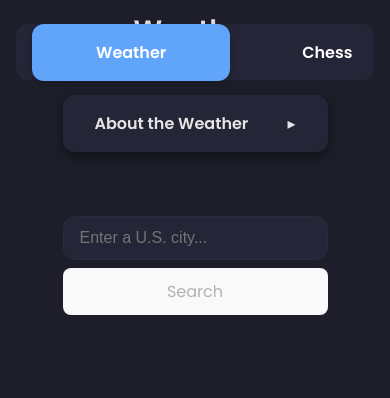
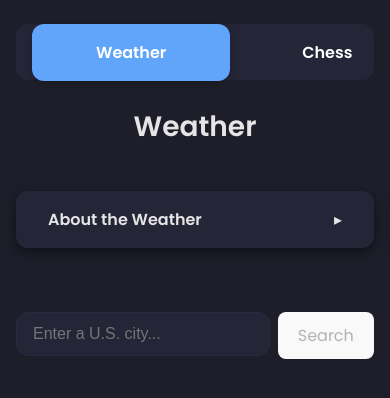
Before and after one commit to HendrixG/weather-app, a React (Vite) app: page / in a window 390 px wide. Shown: the top 398 px of the page. Built offline with nearby package versions, Linux system fonts and the light colour scheme.

Commit message:
More mobile changes

```diff
--- a/src/App.css
+++ b/src/App.css
@@ -127,12 +127,6 @@ body {
   margin: 0;
   line-height: 1.5;
 }
-.info-card code {
-  background: rgba(255,255,255,0.1);
-  padding: 2px 4px;
-  border-radius: 4px;
-  font-family: monospace;
-}
 
 /*────────────────────────────────────
   Section Heading
@@ -166,7 +160,7 @@ h1 {
 }
 .input-wrapper input {
   width: 100%;
-  padding: 12px 40px 12px 16px; /* room on right for clear button */
+  padding: 12px 40px 12px 16px; /* room for the clear “×” */
   border: 1px solid var(--bg-muted);
   border-radius: var(--radius);
   background: var(--bg-card);
@@ -209,7 +203,7 @@ h1 {
 }
 
 /*────────────────────────────────────
-  Suggestions + “×” dismiss button
+  Suggestions Dropdown
 ────────────────────────────────────*/
 .suggestions-container {
   position: absolute;
@@ -360,16 +354,13 @@ h1 {
   overflow-y: auto;
   border-left: 2px solid var(--bg-muted);
 }
-.api-logs li {
-  margin-bottom: var(--space-sm);
-}
 .api-logs code {
   display: block;
   word-break: break-word;
 }
 
 /*────────────────────────────────────
-  Chess Layout & Styles
+  Chess Layout
 ────────────────────────────────────*/
 .chess-layout {
   display: flex;
@@ -398,8 +389,8 @@ h1 {
   animation: pulse 1s infinite;
 }
 @keyframes pulse {
-  0%,100% { opacity: 1; }
-  50%      { opacity: 0.5; }
+  0%, 100% { opacity: 1; }
+  50%       { opacity: 0.5; }
 }
 .btn {
   padding: var(--space-sm) var(--space-lg);
@@ -462,10 +453,11 @@ h1 {
 @media (max-width: 600px) {
   /* container padding & centering */
   .app-container {
+    /* restore top offset so we sit below the fixed nav + info-gap */
+    margin-top: calc(24px + var(--nav-height) + var(--info-gap));
     padding: var(--space-sm);
-    margin: 0 auto;
+    padding-bottom: var(--space-lg);
     text-align: center;
-    padding-bottom: var(--space-lg);
   }
 
   /* nav pills full-width & centered */
@@ -489,20 +481,15 @@ h1 {
     width: 100%;
   }
 
-  /* search bar stacked */
+  /* keep the search bar inline (no stacking) */
+  .search-bar {
+    flex-direction: row;
+  }
+
+  /* ensure the search-wrapper spans full width */
   .search-bar-wrapper {
     width: 100%;
     margin: var(--space-md) auto var(--space-lg);
-    padding: 0;
-  }
-  .search-bar {
-    flex-direction: column;
-    gap: var(--space-xs);
-  }
-  .search-bar input,
-  .search-bar button {
-    width: 100%;
-    margin: 0;
   }
 
   /* suggestions full width */
@@ -564,7 +551,7 @@ h1 {
     margin: var(--space-sm) 0;
   }
 
-  /* ensure touch targets are large enough */
+  /* enlarge touch targets */
   .clear-button,
   .suggestions-close,
   .search-button,
```
